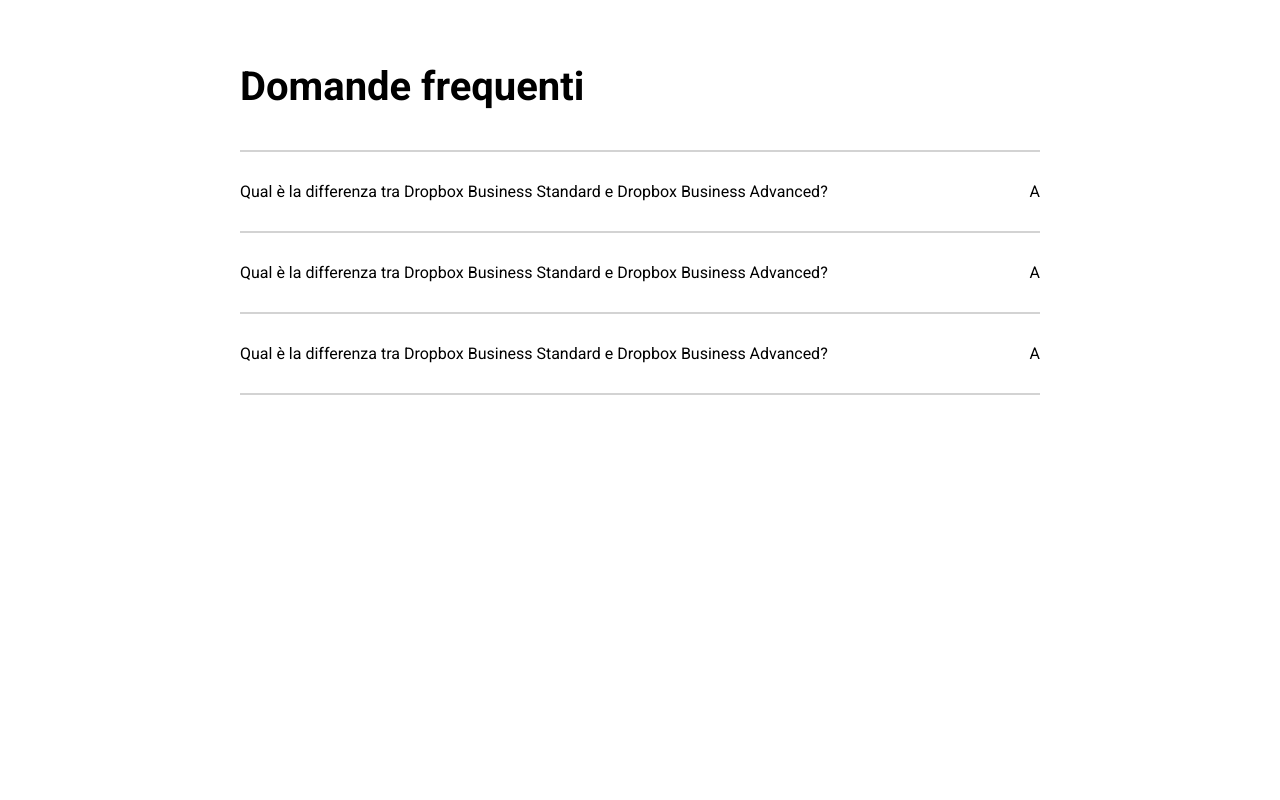
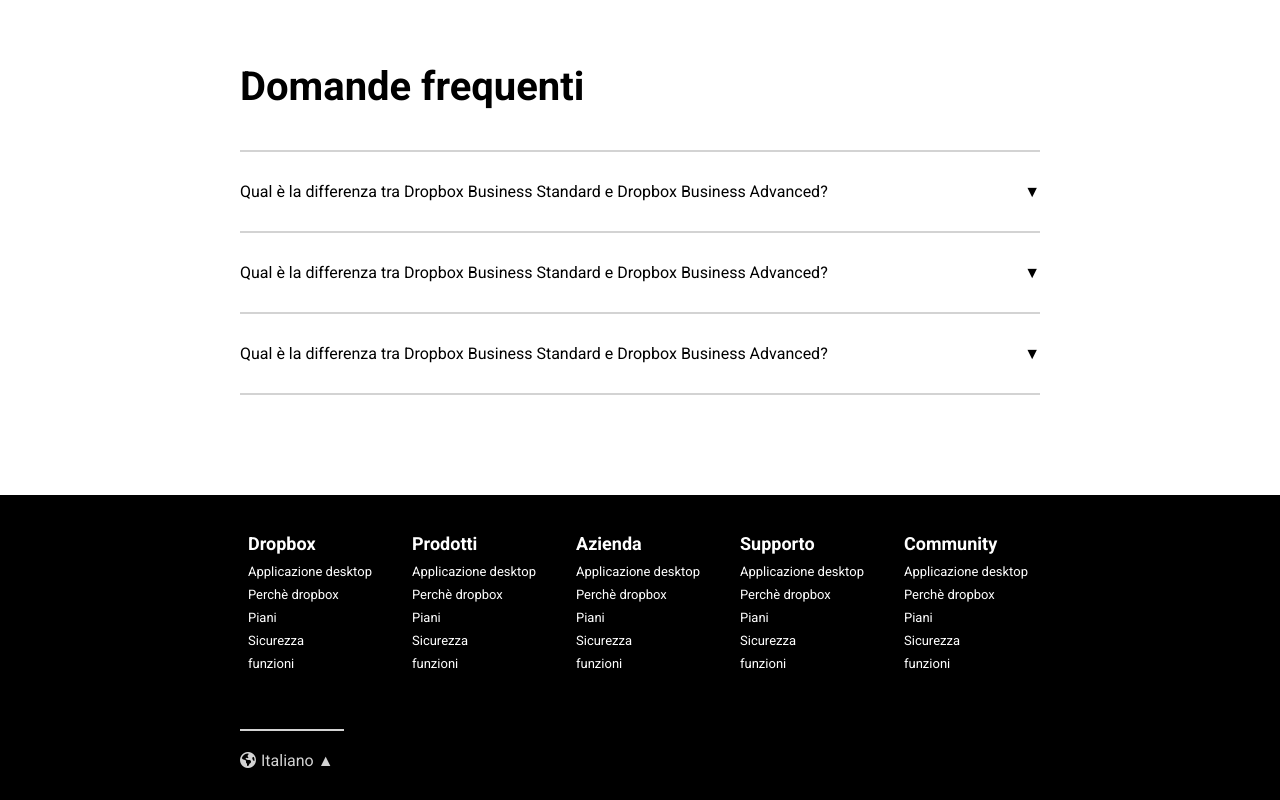
Before and after one commit to B0G0N1/htmlcss-dropbox, a plain HTML site: page index.html in a window 1280 px wide. Shown: the part 4672-5472 px from the top of the page. Before the commit the page ends 5167 px from the top, so only its background shows below. Drawn offline with Linux system fonts and the light colour scheme.

Commit message:
[FEAT] Add Footer

```diff
--- a/css/style.css
+++ b/css/style.css
@@ -437,3 +437,56 @@ header button{
 .question:first-of-type {
     border-top: 2px solid lightgrey;
 }
+
+
+/* FOOTER */
+footer{
+    background-color: black;
+    color: white;
+    padding: 30px 0px;
+}
+
+.container_footer{
+    max-width: 800px;
+    margin: 0px auto;
+}
+
+.content_footer{
+    display: flex;
+    flex-wrap: wrap;
+    gap: 20px;
+}
+
+.column-20{
+    width: calc((100% - 80px) / 5)
+}
+
+footer ul{
+    list-style-type: none;
+}
+
+footer li{
+    margin: 8px;
+    font-size: 13px;
+}
+
+footer h3{
+    margin-bottom: 10px;
+    font-size: 18px;
+}
+
+footer hr{
+    width: 13%;
+    border: 1px solid lightgray;
+    margin: 50px 0px 20px 0px;
+}
+
+.language{
+    display: flex;
+    align-items: center;
+    color: lightgrey;
+}
+
+.language p{
+    margin: 0px 5px;
+}
--- a/index.html
+++ b/index.html
@@ -372,19 +372,88 @@
                     <h2>Domande frequenti</h2>
                     <div class="question">
                         <p>Qual è la differenza tra Dropbox Business Standard e Dropbox Business Advanced?</p>
-                        <p>A</p>
+                        <p>&#9660;</p>
                     </div>
                     <div class="question">
                         <p>Qual è la differenza tra Dropbox Business Standard e Dropbox Business Advanced?</p>
-                        <p>A</p>
+                        <p>&#9660;</p>
                     </div>
                     <div class="question">
                         <p>Qual è la differenza tra Dropbox Business Standard e Dropbox Business Advanced?</p>
-                        <p>A</p>
+                        <p>&#9660;</p>
                     </div>
                 </div>
             </div>
         </div>
     </main>
+    <!-- FOOTER -->
+    <footer>
+        <div class="container_footer">
+            <div class="row_footer">
+                <div class="content_footer">
+                    <!-- Colonna Dropbox -->
+                    <div class="column-20">
+                        <ul>
+                            <li><h3>Dropbox</h3></li>
+                            <li>Applicazione desktop</li>
+                            <li>Perchè dropbox</li>
+                            <li>Piani</li>
+                            <li>Sicurezza</li>
+                            <li>funzioni</li>
+                        </ul>
+                    </div>
+                    <!-- Colonna Prodotti -->
+                    <div class="column-20">
+                        <ul>
+                            <li><h3>Prodotti</h3></li>
+                            <li>Applicazione desktop</li>
+                            <li>Perchè dropbox</li>
+                            <li>Piani</li>
+                            <li>Sicurezza</li>
+                            <li>funzioni</li>
+                        </ul>
+                    </div>
+                    <!-- Colonna Azienda -->
+                    <div class="column-20">
+                        <ul>
+                            <li><h3>Azienda</h3></li>
+                            <li>Applicazione desktop</li>
+                            <li>Perchè dropbox</li>
+                            <li>Piani</li>
+                            <li>Sicurezza</li>
+                            <li>funzioni</li>
+                        </ul>
+                    </div>
+                    <!-- Colonna Supporto -->
+                    <div class="column-20">
+                        <ul>
+                            <li><h3>Supporto</h3></li>
+                            <li>Applicazione desktop</li>
+                            <li>Perchè dropbox</li>
+                            <li>Piani</li>
+                            <li>Sicurezza</li>
+                            <li>funzioni</li>
+                        </ul>
+                    </div>
+                    <!-- Colonna Community -->
+                    <div class="column-20">
+                        <ul>
+                            <li><h3>Community</h3></li>
+                            <li>Applicazione desktop</li>
+                            <li>Perchè dropbox</li>
+                            <li>Piani</li>
+                            <li>Sicurezza</li>
+                            <li>funzioni</li>
+                        </ul>
+                    </div>
+                </div>
+                <hr>
+                <div class="language">
+                    <i class="fa-solid fa-earth-americas"></i>
+                    <p>Italiano &#9650;</p>
+                </div>
+            </div>
+        </div>
+    </footer>
 </body>
 </html>
```
